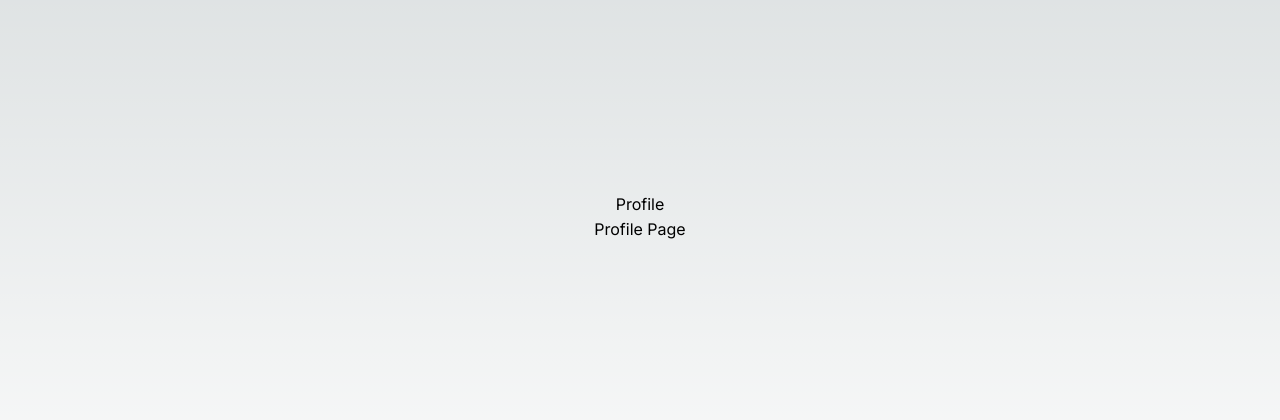
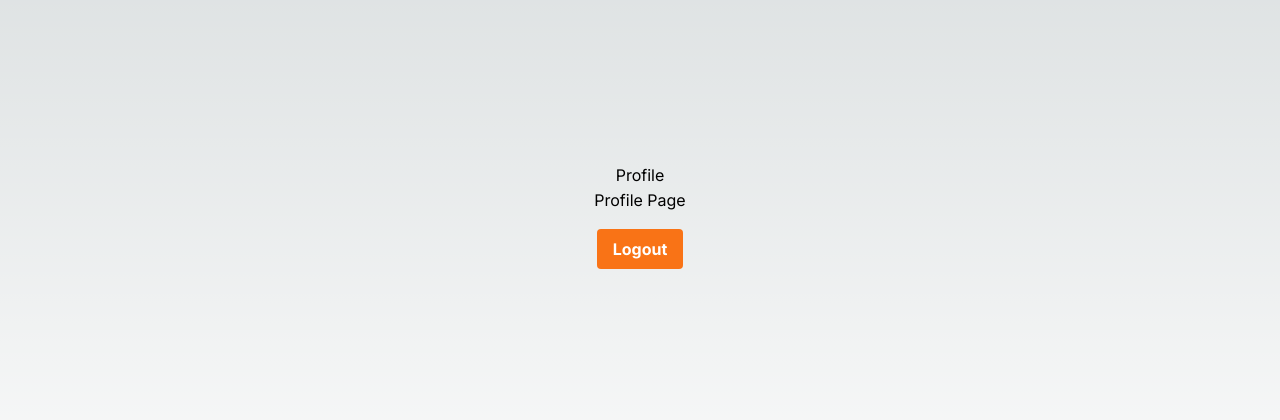
Before and after one commit to rajratan41/Fullstack-authSystem, a Next.js app: page /profile in a window 1280 px wide. Shown: the part 184-604 px from the top of the page. Built offline with nearby package versions, Linux system fonts and the light colour scheme.

Commit message:
logout button

```diff
--- a/src/app/profile/page.tsx
+++ b/src/app/profile/page.tsx
@@ -1,9 +1,34 @@
+"use client";
+import axios from "axios";
+import Link from "next/link";
+import { toast } from "react-hot-toast";
+import { useRouter } from "next/navigation";
+
 export default function ProfilePage() {
+  const router = useRouter();
+  const logout = async () => {
+    try {
+      await axios.get("/api/users/logout");
+      toast.success("Logout successful");
+      router.push("/login");
+    } catch (error: any) {
+      console.log(error.message);
+
+      toast.error(error.message);
+    }
+  };
   return (
     <div className="flex flex-col items-center justify-center min-h-screen py-2">
       <h1>Profile</h1>
       <hr />
       <p>Profile Page</p>
+      <hr />
+      <button
+        onClick={logout}
+        className="bg-orange-500 mt-4 hover:bg-orange-700 text-white font-bold py-2 px-4 rounded"
+      >
+        Logout
+      </button>
     </div>
   );
 }
```
